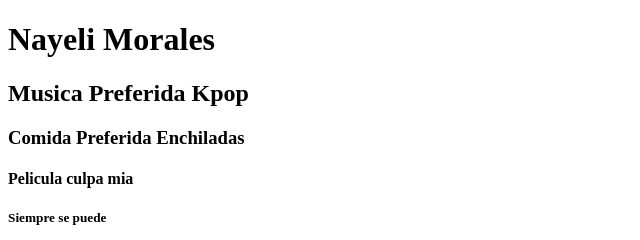
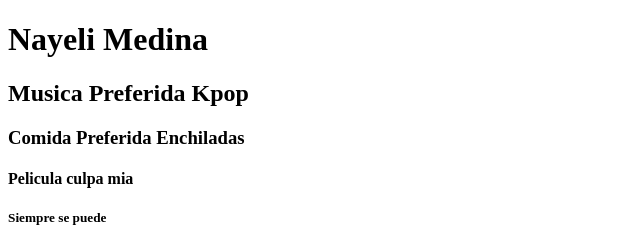
Before and after one commit to Naye2008/ch62-mis_preferencias, a plain HTML site: page index.html in a window 1280 px wide. Shown: the full height of the page, 0-640 px from the left. Drawn offline with Linux system fonts and the light colour scheme.

Commit message:
feat: modificacion del titulo h1

```diff
--- a/index.html
+++ b/index.html
@@ -6,7 +6,7 @@
     <title>Document</title>
 </head>
 <body>
-    <h1>Nayeli Morales</h1>
+    <h1>Nayeli Medina</h1>
 	<h2>Musica Preferida Kpop</h2>
 	<h3>Comida Preferida Enchiladas</h3>
 	<h4>Pelicula culpa mia</h4>
```
